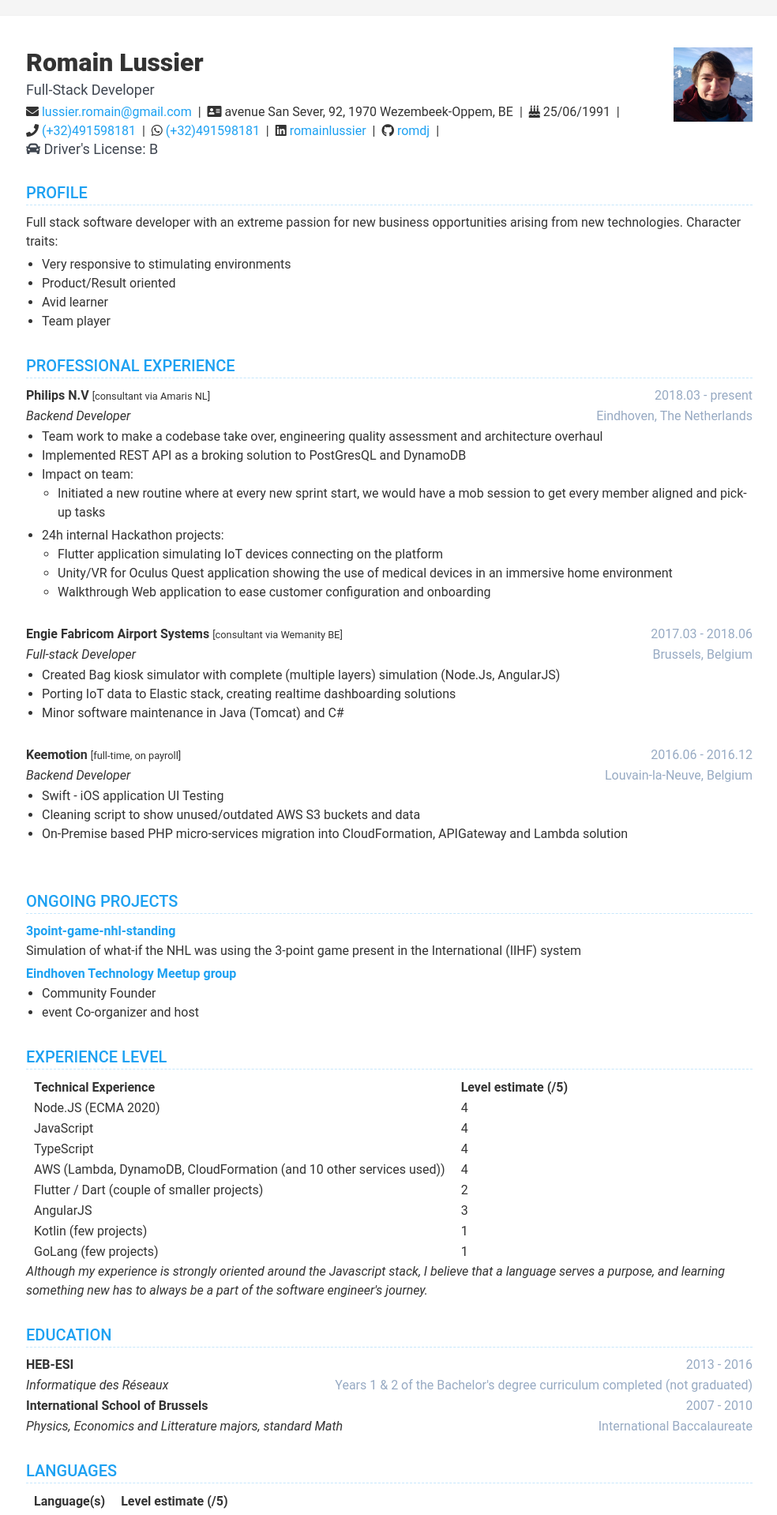
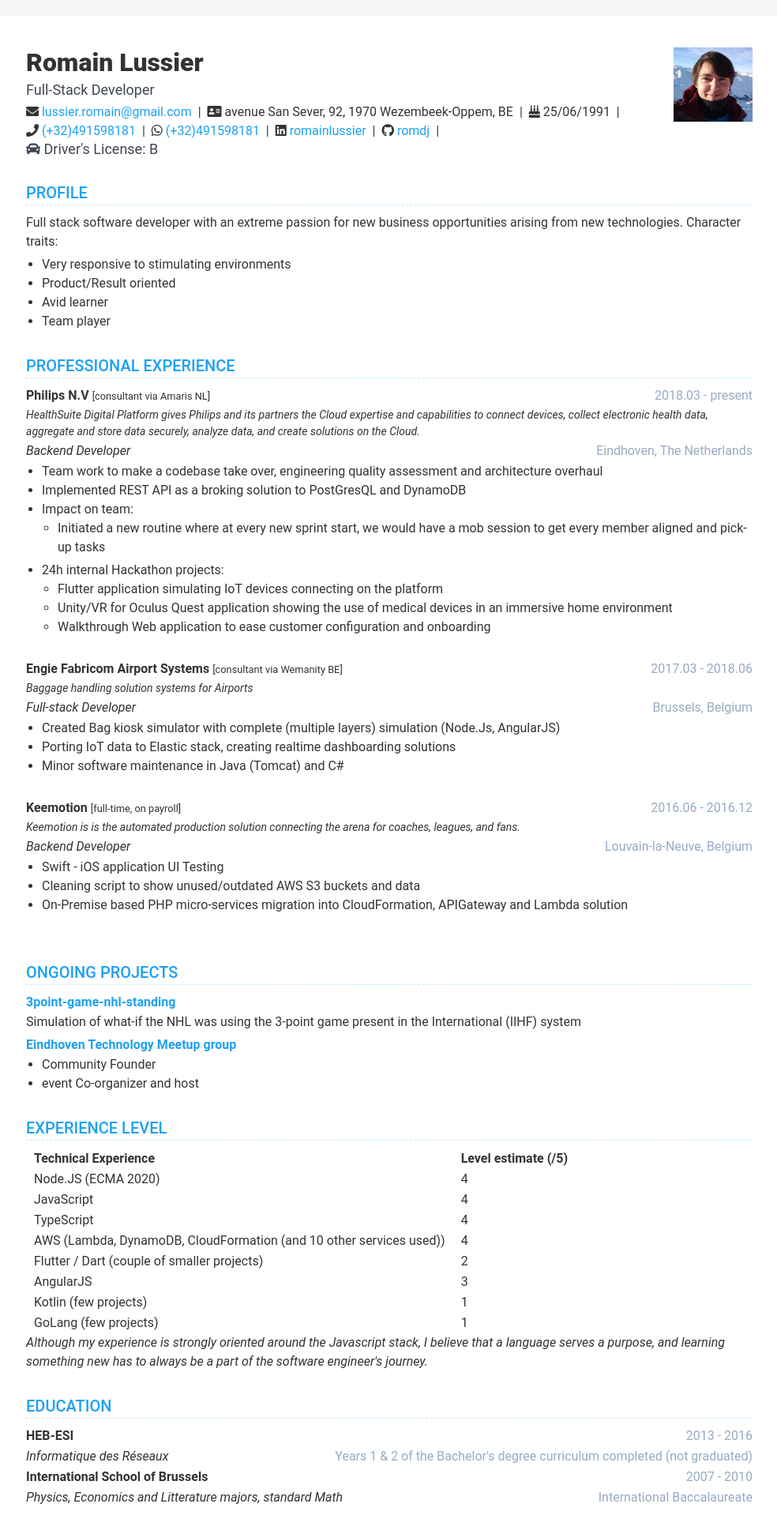
Before and after one commit to romdj/romdj.github.io, a Jekyll site: the page built from index.html, in a window 1280 px wide. Shown: the top 1918 px of the page at 79% size, without its empty margins (147-1131 px from the left). Built offline with Jekyll 4.4.1, drawn with Linux system fonts in a browser that asks for light colours; nearby versions of some CDN libraries.

Commit message:
adding company description

```diff
--- a/_data/data.yml
+++ b/_data/data.yml
@@ -116,7 +116,7 @@ experiences:
       management: SAFe
       time: 2018.03 - present
       company: Philips N.V
-      intro: HealthSuite Digital Platform gives Philips and its partners the Cloud expertise and capabilities to connect devices, collect electronic health data, aggregate and store data securely, analyze data, and create solutions on the Cloud.
+      cdescription: HealthSuite Digital Platform gives Philips and its partners the Cloud expertise and capabilities to connect devices, collect electronic health data, aggregate and store data securely, analyze data, and create solutions on the Cloud.
       tag: consultant via Amaris NL
       location: Eindhoven, The Netherlands
       details: |
@@ -134,7 +134,7 @@ experiences:
       management: Waterfall
       time: 2017.03 - 2018.06
       company: Engie Fabricom Airport Systems
-      intro: Baggage handling solution systems for Airports
+      cdescription: Baggage handling solution systems for Airports
       tag: consultant via Wemanity BE
       location: Brussels, Belgium
       details: |
@@ -147,7 +147,7 @@ experiences:
       management: SCRUM
       time: 2016.06 - 2016.12
       company: Keemotion
-      intro: Keemotion is is the automated production solution connecting the arena for coaches, leagues, and fans.
+      cdescription: Keemotion is is the automated production solution connecting the arena for coaches, leagues, and fans.
       tag: full-time, on payroll
       location: Louvain-la-Neuve, Belgium
       details: |
--- a/_includes/experiences.html
+++ b/_includes/experiences.html
@@ -17,6 +17,10 @@
             <div class="time">{{ experience.time }}</div>
         </div>
         <div class="upper-row">
+            <div class="cdescription">{{ experience.cdescription }}</div>
+            <!-- <div class="location">{{ experience.location }}</div> -->
+        </div>
+        <div class="upper-row">
             <div class="role">{{ experience.role }}</div>
             <div class="location">{{ experience.location }}</div>
         </div>
--- a/_sass/_base.scss
+++ b/_sass/_base.scss
@@ -106,8 +106,14 @@ p {
     color: $text-grey;
   }
 
+
   .role,
   .major {
+    font-style: italic;
+  }
+
+  .cdescription {
+    font-size: $small-font-size;
     font-style: italic;
   }
 
```
